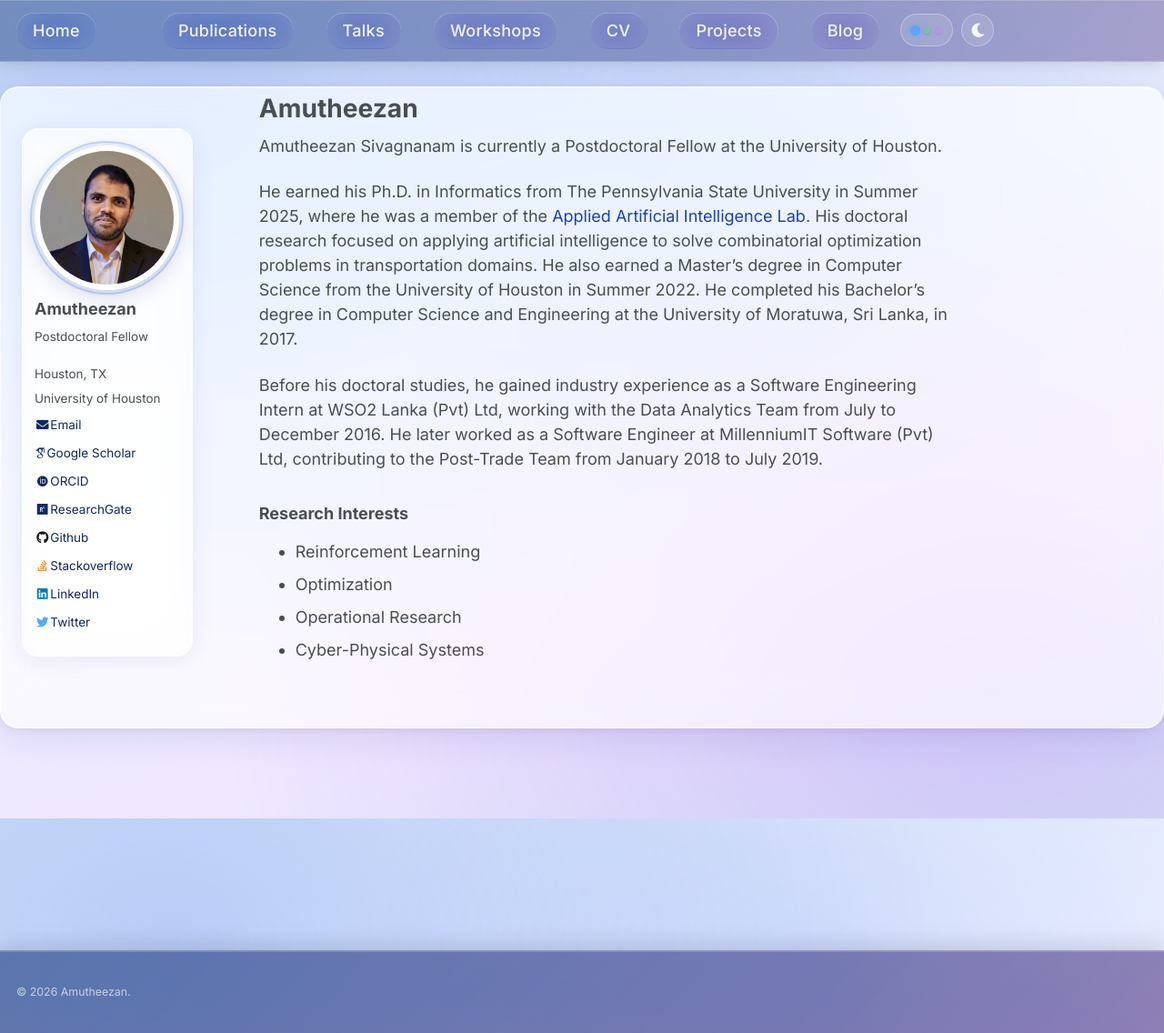
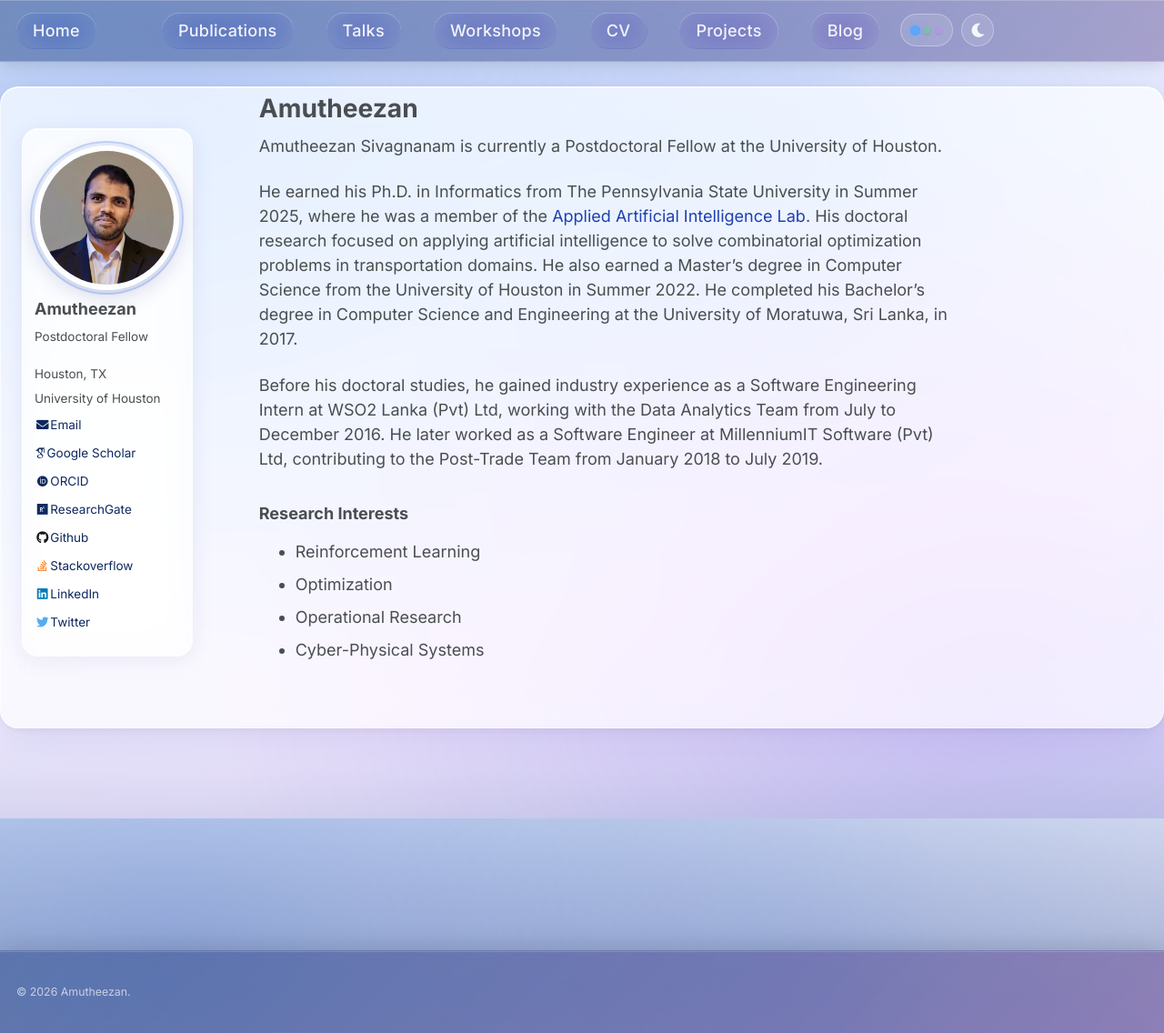
Before and after one commit to Amutheezan/amutheezan.github.io, a Jekyll site: the page built from _pages/about.md, in a window 1280 px wide and 1136 px high. Shown: the whole window at 91% size. Built offline with Jekyll 4.4.1, drawn with Linux system fonts in a browser that asks for light colours; some web fonts are replaced.

Commit message:
Fix footer gap and hover white-line on toggle buttons
Footer gap: add ::before pseudo-element to .page__footer that rises
14em above the footer with a colour-matched gradient fade. This is
anchored to the footer itself so it works regardless of page height.
Each colour theme (green/purple, light/dark) overrides the gradient
colour. The default and dark-mode footers also get the fix.

Hover white-line: remove border-color change on hover from both the
dark-mode-toggle and color-theme-toggle so the border stays subtle
and no bright ring appears when mousing over the buttons.

Co-Authored-By: Claude Sonnet 4.6 <noreply@anthropic.com>

```diff
--- a/_sass/_color-themes.scss
+++ b/_sass/_color-themes.scss
@@ -29,7 +29,6 @@
 
   &:hover {
     background: rgba(255, 255, 255, 0.22);
-    border-color: rgba(255, 255, 255, 0.55);
     transform: scale(1.06);
 
     .color-theme-swatch { opacity: 1; transform: scale(1.15); }
@@ -122,6 +121,10 @@ html[data-color-theme="green"] {
       rgba(5,  90, 45, 0.58) 100%
     );
     border-top-color: rgba(255, 255, 255, 0.14);
+
+    &::before {
+      background: linear-gradient(to bottom, transparent 0%, rgba(21, 128, 61, 0.36) 100%);
+    }
   }
 
   /* Links */
@@ -249,6 +252,10 @@ html[data-theme="dark"][data-color-theme="green"] {
     );
     border-top-color: rgba(255, 255, 255, 0.10);
     color: rgba(255, 255, 255, 0.82);
+
+    &::before {
+      background: linear-gradient(to bottom, transparent 0%, rgba(6, 78, 36, 0.50) 100%);
+    }
   }
 
   a {
@@ -359,6 +366,10 @@ html[data-color-theme="purple"] {
       rgba(76,  17, 160, 0.58) 100%
     );
     border-top-color: rgba(255, 255, 255, 0.14);
+
+    &::before {
+      background: linear-gradient(to bottom, transparent 0%, rgba(109, 40, 217, 0.36) 100%);
+    }
   }
 
   /* Links */
@@ -485,6 +496,10 @@ html[data-theme="dark"][data-color-theme="purple"] {
     );
     border-top-color: rgba(255, 255, 255, 0.10);
     color: rgba(255, 255, 255, 0.82);
+
+    &::before {
+      background: linear-gradient(to bottom, transparent 0%, rgba(76, 17, 160, 0.50) 100%);
+    }
   }
 
   a {
--- a/_sass/_dark-mode.scss
+++ b/_sass/_dark-mode.scss
@@ -103,6 +103,10 @@ html[data-theme="dark"] {
     );
     border-top-color: rgba(255, 255, 255, 0.10);
     color: rgba(255, 255, 255, 0.82);
+
+    &::before {
+      background: linear-gradient(to bottom, transparent 0%, rgba(10, 18, 55, 0.50) 100%);
+    }
   }
 
   /* --- Links --- */
@@ -292,10 +296,10 @@ html[data-theme="dark"] {
   &:hover {
     background: rgba(255, 255, 255, 0.22);
     color: #ffffff;
-    border-color: rgba(255, 255, 255, 0.50);
   }
 
-  &:focus {
+  &:focus { outline: none; }
+  &:focus-visible {
     outline: 2px solid rgba(255, 255, 255, 0.55);
     outline-offset: 2px;
   }
--- a/_sass/_footer.scss
+++ b/_sass/_footer.scss
@@ -14,6 +14,24 @@
   bottom: 0em;
   height: auto;
   /* sticky footer fix end */
+  overflow: visible;
+
+  /* Gradient fade rising above the footer to smooth the gap with the page */
+  &::before {
+    content: '';
+    position: absolute;
+    bottom: 100%;
+    left: 0;
+    right: 0;
+    height: 14em;
+    background: linear-gradient(
+      to bottom,
+      transparent 0%,
+      rgba(30, 55, 120, 0.28) 100%
+    );
+    pointer-events: none;
+    z-index: -1;
+  }
   margin-top: 3em;
   color: rgba(255, 255, 255, 0.88);
   -webkit-animation: intro 0.3s both;
```
